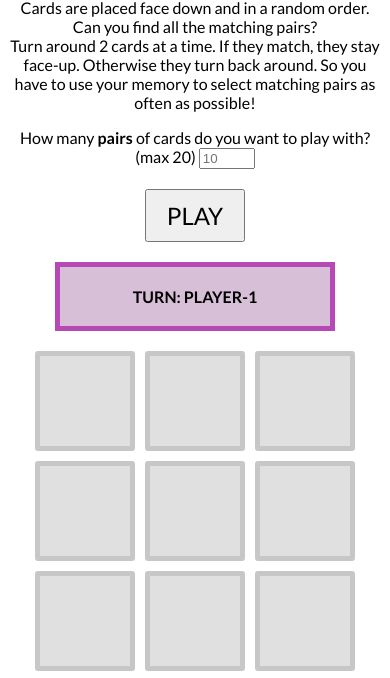
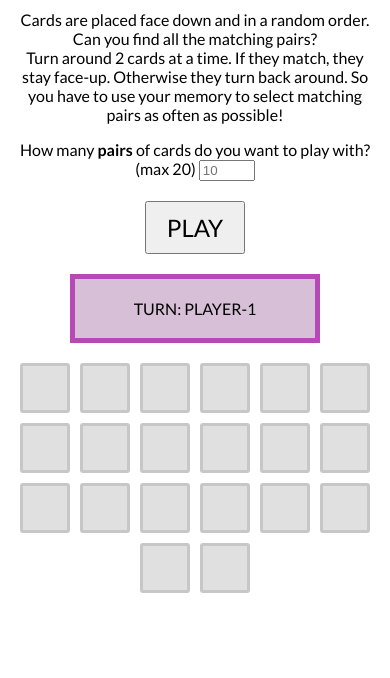
Before and after one commit to magalifabri/Games, a plain HTML site: page memory-game/index.html in a window 390 px wide. Shown: the part 111-789 px from the top of the page. Drawn offline with Linux system fonts and the light colour scheme.

Commit message:
Adapt styling for small screens and clean file

```diff
--- a/memory-game/style.css
+++ b/memory-game/style.css
@@ -10,10 +10,29 @@
 }
 
 body {
+    min-width: 250px;
+    max-width: 800px;
+    padding: 20px;
+    margin: 0 auto;
+
     font-family: 'Lato', sans-serif;
-    min-width: 250px;
     text-align: center;
 }
+
+
+/* PLAY BUTTON */
+
+button.play {
+    display: block;
+    margin: 20px auto;
+    padding: 10px 20px;
+    text-transform: uppercase;
+    font-family: inherit;
+    font-size: 1.5rem;
+}
+
+
+/* IMAGES */
 
 .image-wrapper {
     display: flex;
@@ -23,10 +42,10 @@ body {
 }
 
 .image-wrapper img {
-    width: 100px;
+    width: 50px;
 
-    padding: 10px;
-    border: 5px solid rgb(199, 199, 199);
+    padding: 3px;
+    border: 3px solid rgb(199, 199, 199);
     background-color: white;
     border-radius: 3px;
 
@@ -40,13 +59,15 @@ body {
 img.player-1 { border-color: var(--player-1-color-dark); }
 img.player-2 { border-color: var(--player-2-color-dark); }
 
+
+/* PLAYER TURN INDICATOR */
+
 .player-turn-indication {
-    width: 75%;
+    width: 250px;
     margin: 20px auto;
     padding: 20px;
     text-align: center;
     text-transform: uppercase;
-    font-weight: bold;
     transition: all .3s;
 }
 .player-turn-indication.player-1 {
@@ -58,11 +79,13 @@ img.player-2 { border-color: var(--player-2-color-dark); }
     border: 5px solid var(--player-2-color-dark);
 }
 
-button.play {
-    display: block;
-    margin: 20px auto;
-    padding: 10px 20px;
-    text-transform: uppercase;
-    font-family: inherit;
-    font-size: 1.5rem;
+
+/* STYLING FOR BIGGER SCREENS */
+
+@media only screen and (min-width: 768px) {
+    .image-wrapper img {
+        width: 100px;
+        padding: 10px;
+        border-width: 5px;
+    }
 }
```
